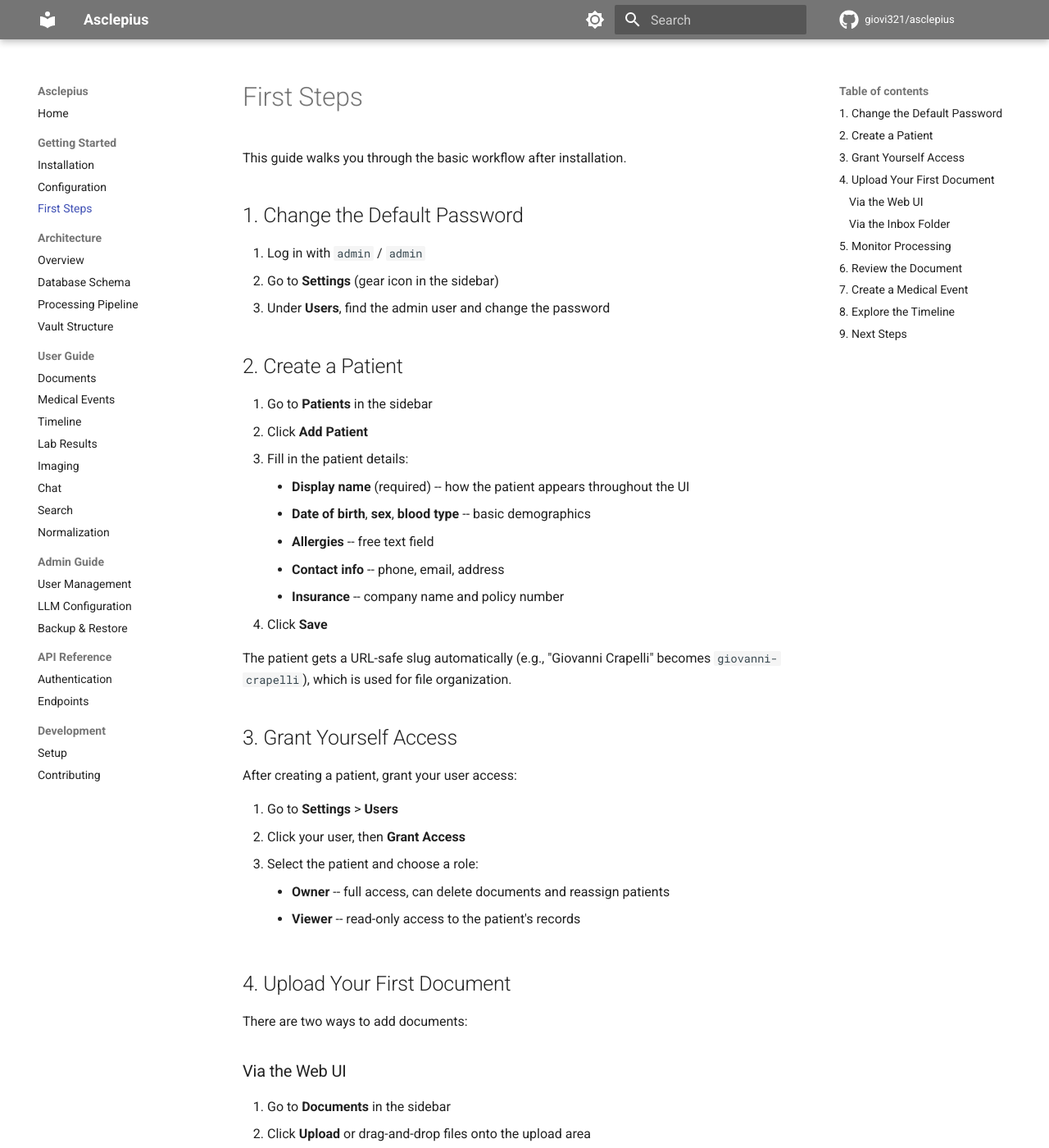
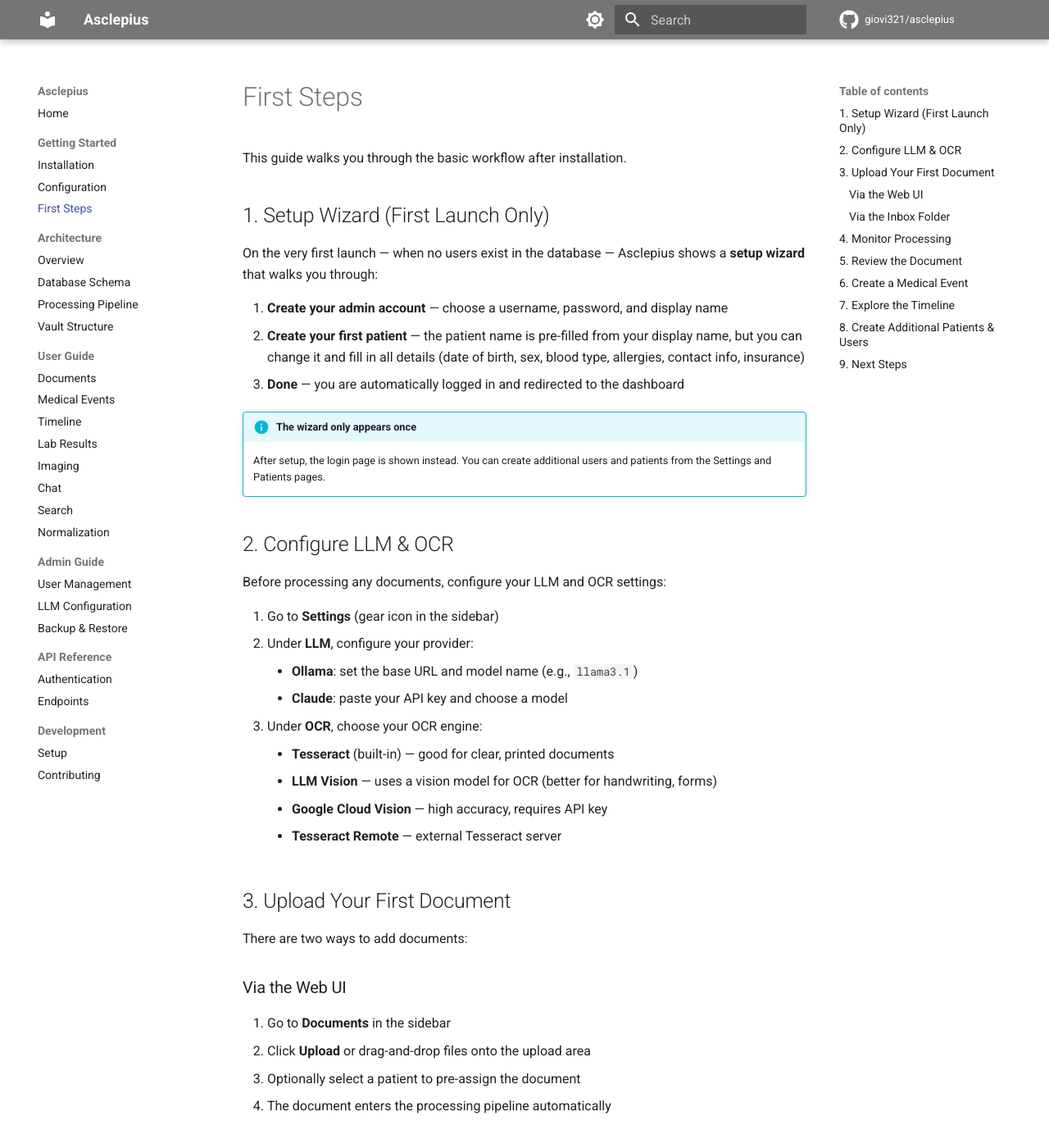
Before and after one commit to giovi321/asclepius, an MkDocs documentation site: the page built from docs/docs/getting-started/first-steps.md, in a window 1280 px wide and 1400 px high. Shown: the whole window at 82% size. Built offline with MkDocs 1.6.1 and Material for MkDocs 9.7.7, drawn with Linux system fonts in a browser that asks for light colours; comment, search, counter and statistics services are not loaded; some of the changed text lies outside the part shown.

Commit message:
Update for setup wizard and auto-scroll logs
- Replace admin:admin references with setup wizard flow
- Update first-steps, installation, user-management, auth, endpoints docs
- Add setup API endpoints to API reference
- Mention logs auto-scroll in first-steps guide

````diff
--- a/docs/docs/admin-guide/user-management.md
+++ b/docs/docs/admin-guide/user-management.md
@@ -1,14 +1,13 @@
 # User Management
 
-## Default Admin
+## First-Time Setup
 
-On first startup, Asclepius creates a default admin user:
+On the very first launch — when no users exist in the database — Asclepius shows a **setup wizard** that creates:
 
-- **Username:** `admin`
-- **Password:** `admin`
+1. Your **admin account** (username, password, display name)
+2. Your **first patient profile** (pre-filled from your display name, fully editable)
 
-!!! warning "Change the default password immediately"
-    Go to **Settings** > **Users** and change the admin password after first login.
+The wizard automatically logs you in after completion. It only appears once.
 
 ## Local Authentication
 
@@ -57,6 +56,9 @@ Each user must be explicitly granted access to each patient:
 2. Select a user
 3. Click **Grant Access**
 4. Select the patient and role
+
+!!! note "Setup wizard grants owner access"
+    The setup wizard automatically grants the first user `owner` access to the first patient.
 
 ### Revoking Access
 
--- a/docs/docs/api-reference/endpoints.md
+++ b/docs/docs/api-reference/endpoints.md
@@ -7,6 +7,35 @@ All endpoints require authentication unless noted. Base prefix: `/api`
 | Method | Path | Auth | Description |
 |--------|------|------|-------------|
 | `GET` | `/health` | No | Returns `{"status": "ok"}` |
+
+## Setup (First Launch)
+
+| Method | Path | Auth | Description |
+|--------|------|------|-------------|
+| `GET` | `/api/setup/status` | No | Returns `{"needs_setup": true/false}` — true when no users exist |
+| `POST` | `/api/setup/complete` | No | Create first admin user + first patient (only works when no users exist) |
+
+### Setup Request
+
+```json
+{
+  "username": "giovanni",
+  "password": "your-password",
+  "display_name": "Giovanni Crapelli",
+  "patient_name": "Giovanni Crapelli",
+  "patient_date_of_birth": "1990-01-15",
+  "patient_sex": "M",
+  "patient_blood_type": "A+",
+  "patient_allergies": "Penicillin",
+  "patient_phone": "+41 79 123 4567",
+  "patient_email": "giovanni@example.com",
+  "patient_address": "Via Roma 1, Lugano",
+  "patient_insurance_company": "CSS",
+  "patient_insurance_number": "1234567"
+}
+```
+
+Only `username`, `password`, and `patient_name` are required. All other fields are optional. On success, a session cookie is set so the user is automatically logged in.
 
 ## Authentication
 
--- a/docs/docs/getting-started/first-steps.md
+++ b/docs/docs/getting-started/first-steps.md
@@ -2,37 +2,32 @@
 
 This guide walks you through the basic workflow after installation.
 
-## 1. Change the Default Password
+## 1. Setup Wizard (First Launch Only)
 
-1. Log in with `admin` / `admin`
-2. Go to **Settings** (gear icon in the sidebar)
-3. Under **Users**, find the admin user and change the password
+On the very first launch — when no users exist in the database — Asclepius shows a **setup wizard** that walks you through:
 
-## 2. Create a Patient
+1. **Create your admin account** — choose a username, password, and display name
+2. **Create your first patient** — the patient name is pre-filled from your display name, but you can change it and fill in all details (date of birth, sex, blood type, allergies, contact info, insurance)
+3. **Done** — you are automatically logged in and redirected to the dashboard
 
-1. Go to **Patients** in the sidebar
-2. Click **Add Patient**
-3. Fill in the patient details:
-    - **Display name** (required) -- how the patient appears throughout the UI
-    - **Date of birth**, **sex**, **blood type** -- basic demographics
-    - **Allergies** -- free text field
-    - **Contact info** -- phone, email, address
-    - **Insurance** -- company name and policy number
-4. Click **Save**
+!!! info "The wizard only appears once"
+    After setup, the login page is shown instead. You can create additional users and patients from the Settings and Patients pages.
 
-The patient gets a URL-safe slug automatically (e.g., "Giovanni Crapelli" becomes `giovanni-crapelli`), which is used for file organization.
+## 2. Configure LLM & OCR
 
-## 3. Grant Yourself Access
+Before processing any documents, configure your LLM and OCR settings:
 
-After creating a patient, grant your user access:
+1. Go to **Settings** (gear icon in the sidebar)
+2. Under **LLM**, configure your provider:
+    - **Ollama**: set the base URL and model name (e.g., `llama3.1`)
+    - **Claude**: paste your API key and choose a model
+3. Under **OCR**, choose your OCR engine:
+    - **Tesseract** (built-in) — good for clear, printed documents
+    - **LLM Vision** — uses a vision model for OCR (better for handwriting, forms)
+    - **Google Cloud Vision** — high accuracy, requires API key
+    - **Tesseract Remote** — external Tesseract server
 
-1. Go to **Settings** > **Users**
-2. Click your user, then **Grant Access**
-3. Select the patient and choose a role:
-    - **Owner** -- full access, can delete documents and reassign patients
-    - **Viewer** -- read-only access to the patient's records
-
-## 4. Upload Your First Document
+## 3. Upload Your First Document
 
 There are two ways to add documents:
 
@@ -68,7 +63,9 @@ For large documents (>5 pages), you will also see:
 - **Page classification** -- each page is classified by content type
 - **Section extraction** -- data is extracted from each section individually
 
-## 6. Review the Document
+You can also monitor detailed processing logs from **Settings** > **Logs**. The log viewer auto-refreshes every 3 seconds and auto-scrolls to the latest entries.
+
+## 5. Review the Document
 
 1. Go to **Documents** and click on your processed document
 2. The detail page shows:
@@ -107,6 +104,12 @@ Go to **Timeline** in the sidebar to see all documents for the selected patient
 - Jump-to-date control for fast access to specific periods
 - Click any entry to view the document detail
 
+## 8. Create Additional Patients & Users
+
+- Go to **Patients** in the sidebar to create more patient profiles
+- Go to **Settings** > **Users** to create more user accounts
+- Grant users access to specific patients with `owner` or `viewer` roles
+
 ## 9. Next Steps
 
 - Set up [OIDC / SSO](../admin-guide/user-management.md) for enterprise authentication
````
Also changed, not shown: other parts of docs/docs/getting-started/first-steps.md (+3 -3 lines), docs/docs/api-reference/authentication.md (+5 -1 lines), docs/docs/getting-started/installation.md (+8 -3 lines), docs/docs/index.md (+3 -3 lines).
